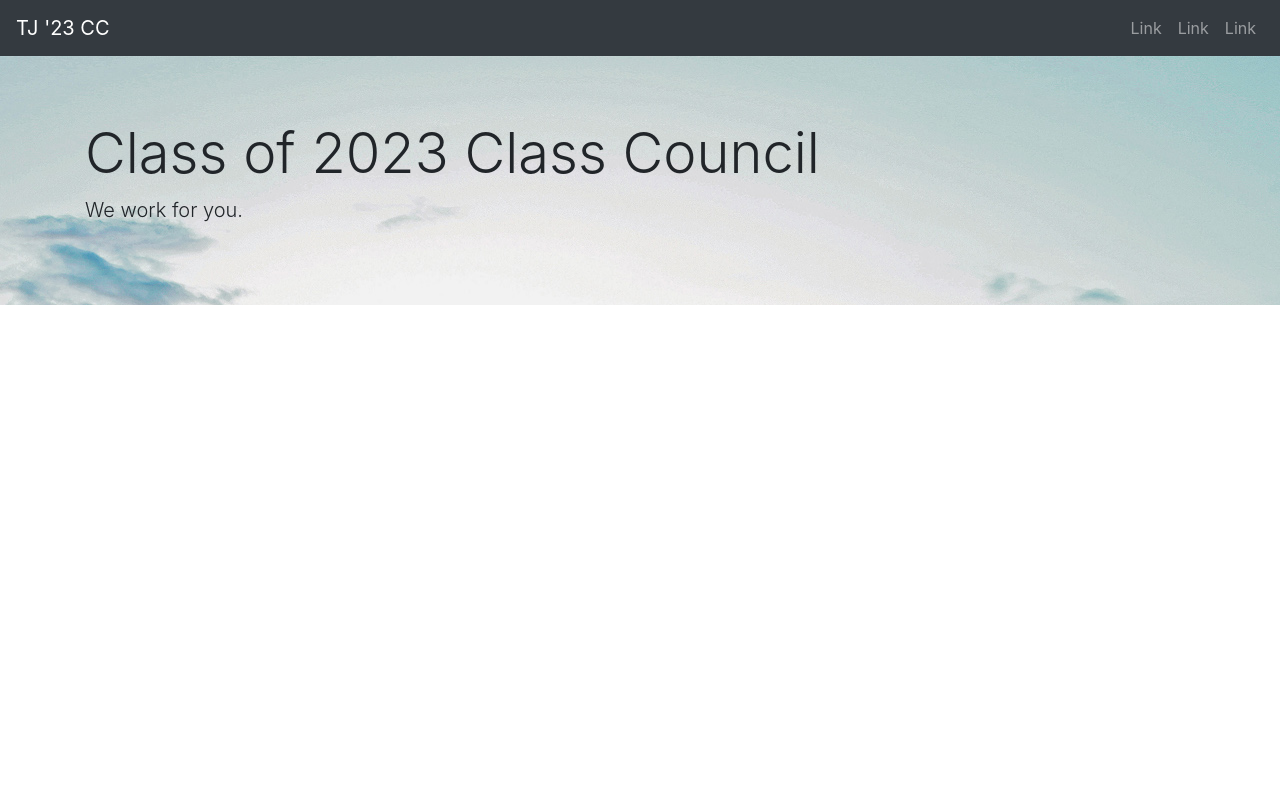
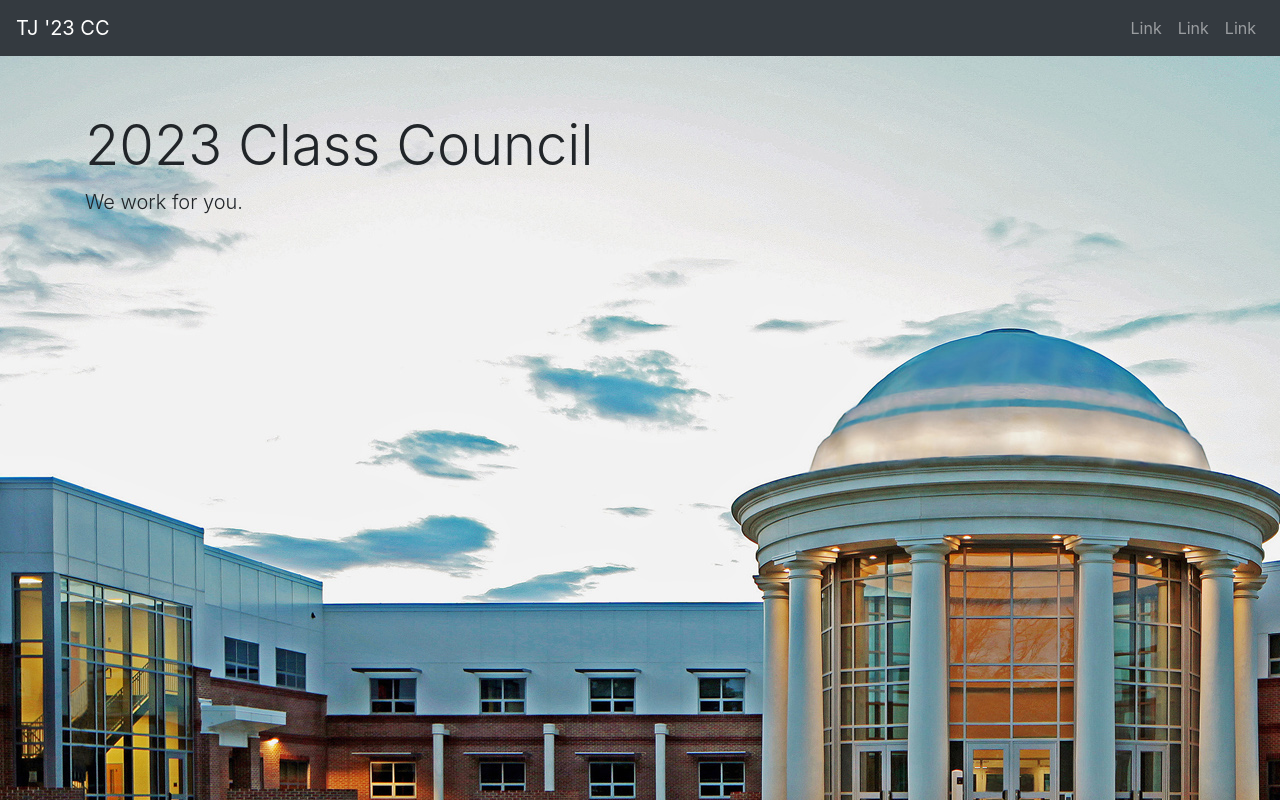
Before and after one commit to Rushilwiz/tj2023, a Django app: page / in a window 1280 px wide. Run offline with Django 3.2, Linux system fonts and the light colour scheme; parts of the project's set-up code (start-up, migrations or seed data) failed here and were passed over; some libraries are stand-ins or nearby versions.

Commit message:
made landing actually look decent

```diff
--- a/pages/static/pages/css/styles.css
+++ b/pages/static/pages/css/styles.css
@@ -1,3 +1,30 @@
+html {
+    overflow-x: hidden;
+}
+
+nav {
+    transform: translateY(-70px);
+    z-index: 10;
+    animation: nav-slide 0.75s ease-in-out forwards;
+    animation-delay: 1s;
+}
+
+@keyframes nav-slide {
+    0% {
+         transform: translateY(-70px);
+    }
+
+    100% {
+         transform: translateY(0px);
+    }
+}
+
+
 .jumbotron {
+    position: absolute;
+    top: 0;
+    left: 0;
+    height: 100vh;
+    width: 100vw;
     background-image: url('img/hero.png')
 }
--- a/pages/templates/pages/index.html
+++ b/pages/templates/pages/index.html
@@ -5,8 +5,8 @@
 {% endblock css %}
 {% block content %}
 <div class="jumbotron jumbotron-fluid">
-  <div class="container">
-    <h1 class="display-4">Class of 2023 Class Council</h1>
+  <div class="container mt-5">
+    <h1 class="display-4">2023 Class Council</h1>
     <p class="lead">We work for you.</p>
   </div>
 {% endblock content %}
```
